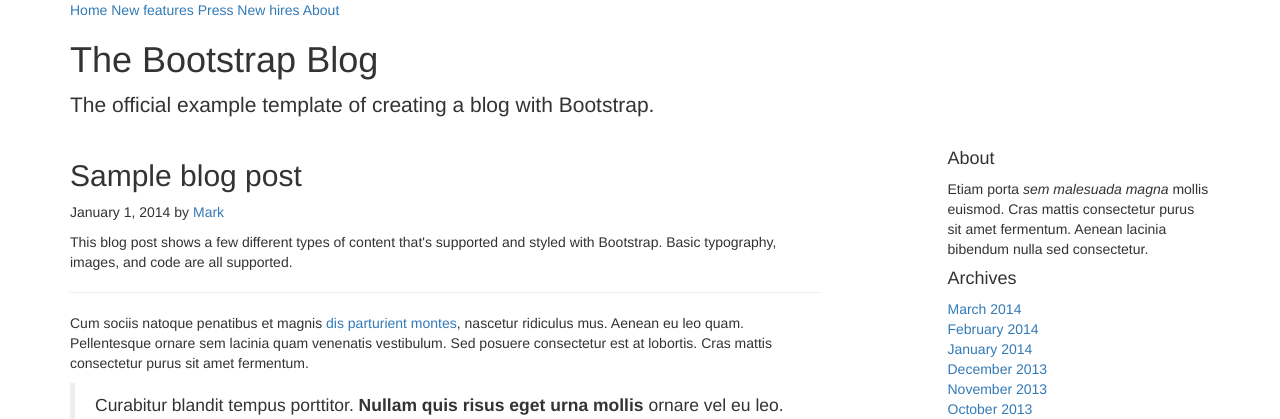
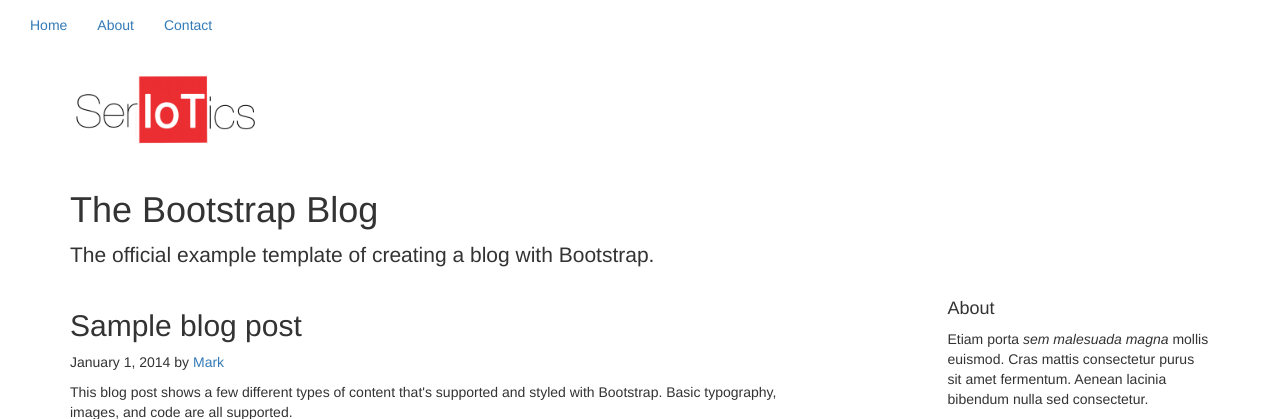
Before and after one commit to donachys/SerIoTics, a Flask app: page /blog in a window 1280 px wide. Shown: the top 419 px of the page. Run offline with Flask 2, Linux system fonts and the light colour scheme; some libraries are stand-ins or nearby versions.

Commit message:
transplant navbar

```diff
--- a/data_display/app/templates/blog.html
+++ b/data_display/app/templates/blog.html
@@ -29,8 +29,14 @@
   </head>
 
   <body>
-
-    <div class="blog-masthead">
+    <div id="navbar" class="collapse navbar-collapse">
+      <ul class="nav navbar-nav">
+        <li class="active"><a href="#">Home</a></li>
+        <li><a href="#about">About</a></li>
+        <li><a href="#contact">Contact</a></li>
+      </ul>
+    </div><!--/.nav-collapse -->
+    <!--<div class="blog-masthead">
       <div class="container">
         <nav class="blog-nav">
           <a class="blog-nav-item active" href="#">Home</a>
@@ -40,11 +46,12 @@
           <a class="blog-nav-item" href="#">About</a>
         </nav>
       </div>
-    </div>
+    </div>-->
 
     <div class="container">
 
       <div class="blog-header">
+        <img src="../static/images/seriotics_logos/Seriotics_large.png" alt="SerIoTics" height="120" width="192">
         <h1 class="blog-title">The Bootstrap Blog</h1>
         <p class="lead blog-description">The official example template of creating a blog with Bootstrap.</p>
       </div>
```
